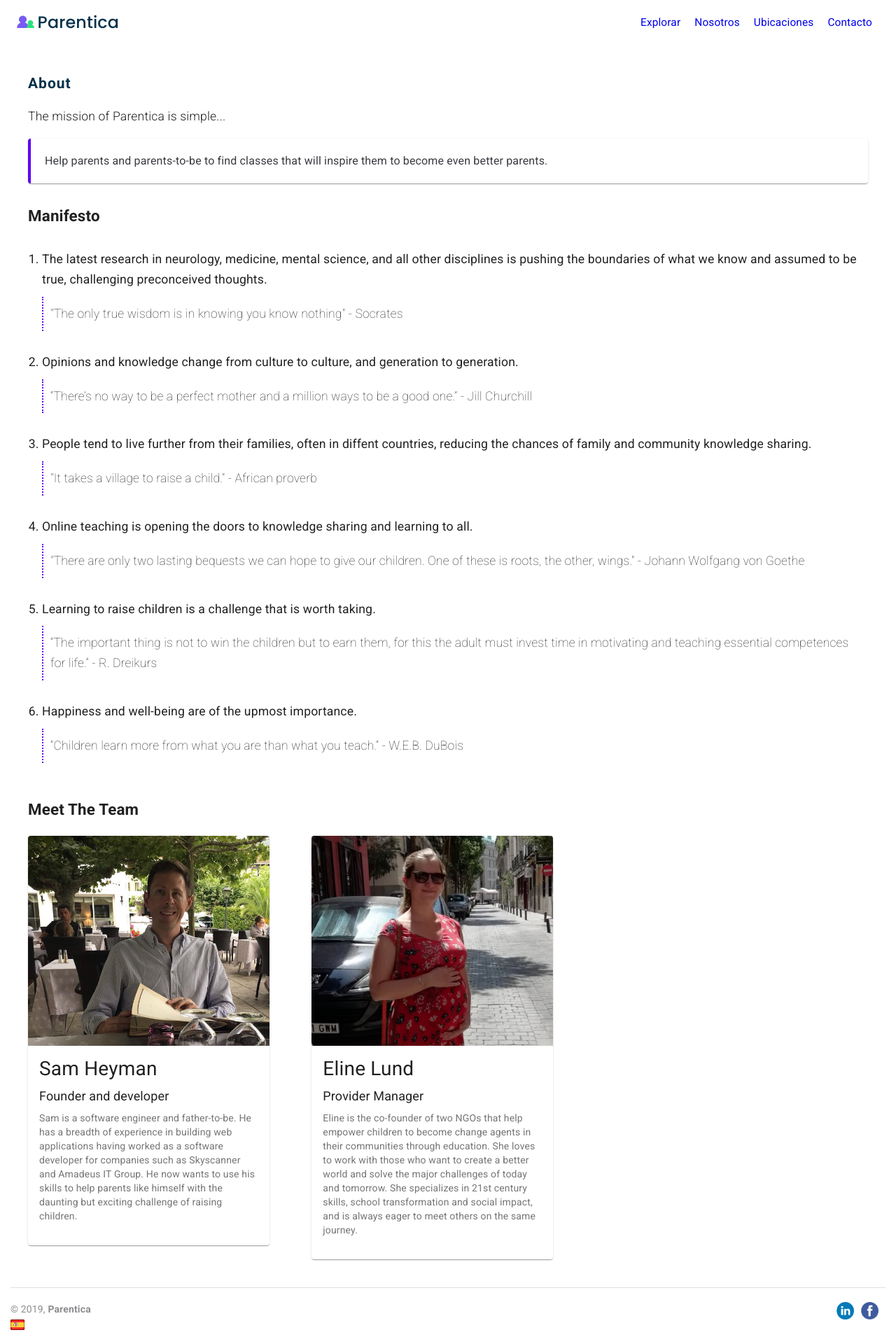
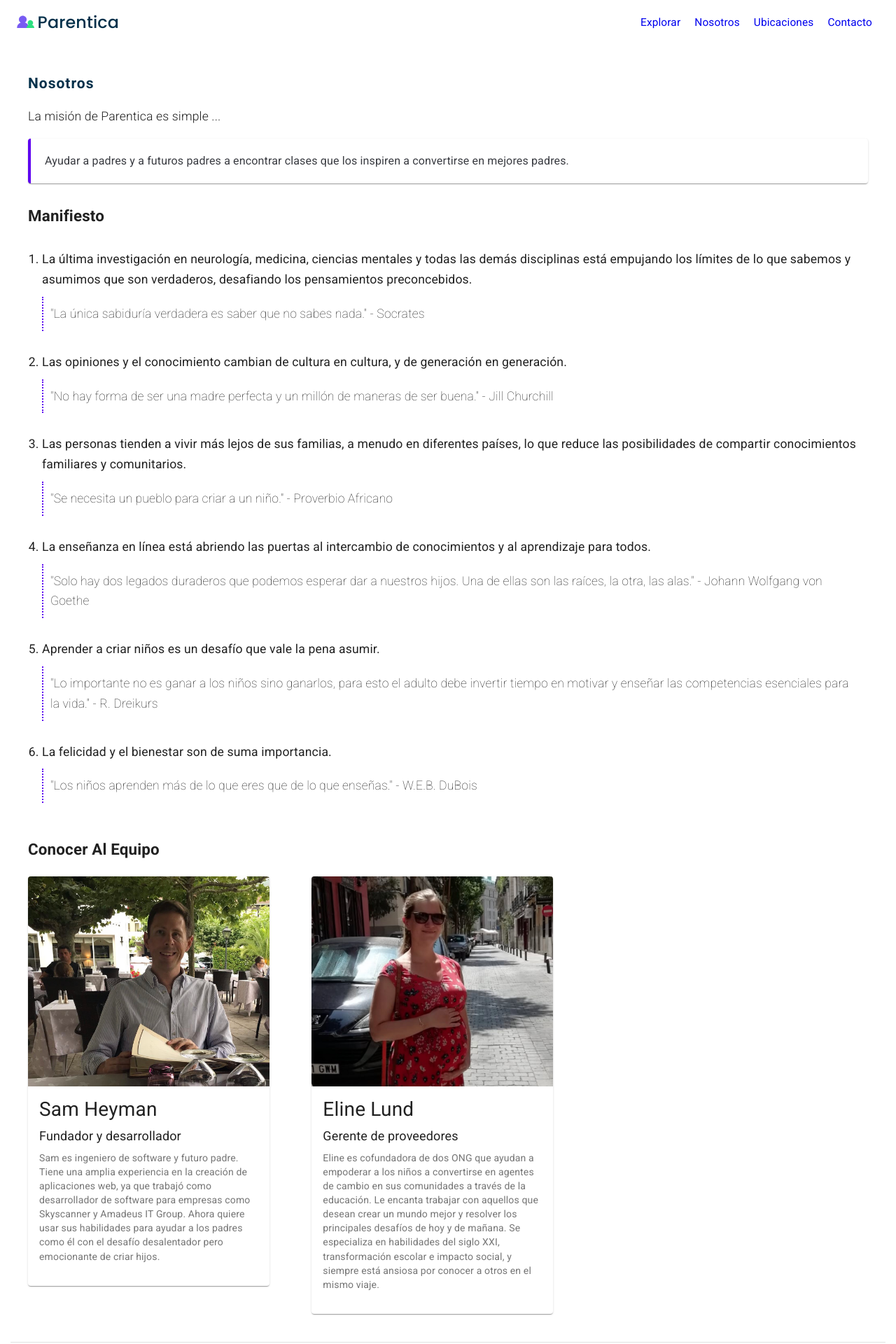
Before and after one commit to samheyman/parentica, a React (Create React App) app: page /about in a window 1280 px wide. Shown: the top 1920 px of the page at 70% size. Built offline with nearby package versions, Linux system fonts and the light colour scheme.

Commit message:
Add I18N to About page

```diff
--- a/src/locales/translations.json
+++ b/src/locales/translations.json
@@ -112,6 +112,71 @@
     "locations.contactUs.p1.es-SP": "Actualmente estamos ubicados y prestamos servicios a Madrid en España, pero esperamos llegar a otras ciudades en el futuro cercano.",
 
     "locations.contactUs.p2.en-GB": "Feel free to contact us for more information or to list your classes.",
-    "locations.contactUs.p2.es-SP": "No dude en contactarnos para obtener más información o para enumerar sus clases."
+    "locations.contactUs.p2.es-SP": "No dude en contactarnos para obtener más información o para enumerar sus clases.",
+
+
+    "about.about.en-GB": "About",
+    "about.about.es-SP": "Nosotros",
+
+    "about.mission.p1.en-GB": "The mission of Parentica is simple...",
+    "about.mission.p1.es-SP": "La misión de Parentica es simple ...",
+
+    "about.mission.statement.en-GB": "Help parents and parents-to-be find classes that will inspire them to become even better parents.",
+    "about.mission.statement.es-SP": "Ayudar a padres y a futuros padres a encontrar clases que los inspiren a convertirse en mejores padres.",
+
+    "about.manifesto.en-GB": "Manifesto",
+    "about.manifesto.es-SP": "Manifiesto",
+
+    "about.manifesto.p1.en-GB": "The latest research in neurology, medicine, mental science, and all other disciplines is pushing the boundaries of what we know and assumed to be true, challenging preconceived thoughts.",
+    "about.manifesto.p1.es-SP": "La última investigación en neurología, medicina, ciencias mentales y todas las demás disciplinas está empujando los límites de lo que sabemos y asumimos que son verdaderos, desafiando los pensamientos preconcebidos.",
+
+    "about.manifesto.q1.en-GB": "\"The only true wisdom is in knowing you know nothing.\" - Socrates",
+    "about.manifesto.q1.es-SP": "\"La única sabiduría verdadera es saber que no sabes nada.\" - Socrates",
+
+    "about.manifesto.p2.en-GB": "Opinions and knowledge change from culture to culture, and generation to generation.",
+    "about.manifesto.p2.es-SP": "Las opiniones y el conocimiento cambian de cultura en cultura, y de generación en generación.",
+
+    "about.manifesto.q2.en-GB": "\"There’s no way to be a perfect mother and a million ways to be a good one.\" - Jill Churchill",
+    "about.manifesto.q2.es-SP": "\"No hay forma de ser una madre perfecta y un millón de maneras de ser buena.\" - Jill Churchill",
+
+    "about.manifesto.p3.en-GB": "People tend to live further from their families, often in different countries, reducing the chances of family and community knowledge sharing.   ",
+    "about.manifesto.p3.es-SP": "Las personas tienden a vivir más lejos de sus familias, a menudo en diferentes países, lo que reduce las posibilidades de compartir conocimientos familiares y comunitarios.",
+
+    "about.manifesto.q3.en-GB": "\"It takes a village to raise a child.\" - African Proverb",
+    "about.manifesto.q3.es-SP": "\"Se necesita un pueblo para criar a un niño.\" - Proverbio Africano",
+
+    "about.manifesto.p4.en-GB": "Online teaching is opening the doors to knowledge sharing and learning to all.",
+    "about.manifesto.p4.es-SP": "La enseñanza en línea está abriendo las puertas al intercambio de conocimientos y al aprendizaje para todos.",
+
+    "about.manifesto.q4.en-GB": "\"There are only two lasting bequests we can hope to give our children. One of these is roots, the other, wings.\" - Johann Wolfgang von Goethe",
+    "about.manifesto.q4.es-SP": "\"Solo hay dos legados duraderos que podemos esperar dar a nuestros hijos. Una de ellas son las raíces, la otra, las alas.\" - Johann Wolfgang von Goethe",
+
+    "about.manifesto.p5.en-GB": "Learning to raise children is a challenge that is worth taking.",
+    "about.manifesto.p5.es-SP": "Aprender a criar niños es un desafío que vale la pena asumir.",
+
+    "about.manifesto.q5.en-GB": "\"The important thing is not to win the children but to earn them, for this the adult must invest time in motivating and teaching essential competencies for life.\" - R. Dreikurs",
+    "about.manifesto.q5.es-SP": "\"Lo importante no es ganar a los niños sino ganarlos, para esto el adulto debe invertir tiempo en motivar y enseñar las competencias esenciales para la vida.\" - R. Dreikurs",
+
+    "about.manifesto.p6.en-GB": "Happiness and well-being are of the upmost importance.",
+    "about.manifesto.p6.es-SP": "La felicidad y el bienestar son de suma importancia.",
+
+    "about.manifesto.q6.en-GB": "\"Children learn more from what you are than what you teach.\" - W.E.B. DuBois",
+    "about.manifesto.q6.es-SP": "\"Los niños aprenden más de lo que eres que de lo que enseñas.\" - W.E.B. DuBois",
+
+    "about.team.meet.en-GB": "Meet the team",
+    "about.team.meet.es-SP": "Conocer al equipo",
+
+    "about.team.samJob.en-GB": "Founder and developer",
+    "about.team.samJob.es-SP": "Fundador y desarrollador",
+
+    "about.team.elineJob.en-GB": "Provider manager",
+    "about.team.elineJob.es-SP": "Gerente de proveedores",
+
+    "about.team.samDescription.en-GB": "Sam is a software engineer and father-to-be. He has a breadth of experience in building web applications having worked as a software developer for companies such as Skyscanner and Amadeus IT Group. He now wants to use his skills to help parents like himself with the daunting but exciting challenge of raising children.",
+    "about.team.samDescription.es-SP": "Sam es ingeniero de software y futuro padre. Tiene una amplia experiencia en la creación de aplicaciones web, ya que trabajó como desarrollador de software para empresas como Skyscanner y Amadeus IT Group. Ahora quiere usar sus habilidades para ayudar a los padres como él con el desafío desalentador pero emocionante de criar hijos.",
+
+    "about.team.elineDescription.en-GB": "Eline is the co-founder of two NGOs that help empower children to become change agents in their communities through education. She loves to work with those who want to create a better world and solve the major challenges of today and tomorrow. She specializes in 21st century skills, school transformation and social impact, and is always eager to meet others on the same journey.",
+    "about.team.elineDescription.es-SP": "Eline es cofundadora de dos ONG que ayudan a empoderar a los niños a convertirse en agentes de cambio en sus comunidades a través de la educación. Le encanta trabajar con aquellos que desean crear un mundo mejor y resolver los principales desafíos de hoy y de mañana. Se especializa en habilidades del siglo XXI, transformación escolar e impacto social, y siempre está ansiosa por conocer a otros en el mismo viaje."
+
 
 }
--- a/src/pages/About.js
+++ b/src/pages/About.js
@@ -9,6 +9,7 @@ import CardContent from '@material-ui/core/CardContent';
 import CardMedia from '@material-ui/core/CardMedia';
 import Typography from '@material-ui/core/Typography';
 import Paper from '@material-ui/core/Paper';
+import { FormattedMessage } from 'react-intl';
 
 const useStyles = makeStyles(theme => ({
     root: {
@@ -37,42 +38,113 @@ function About(props) {
         <Container className="main-content">
             <div className="col content">
                 <div className={classes.root}>
-                    <h2>About</h2>
-                    <p>The mission of Parentica is simple...<br/></p>
+                    <h2>
+                        <FormattedMessage
+                            id={`about.about.${props.locale}`}
+                            defaultMessage=""
+                        />
+                    </h2>
+                    <p><FormattedMessage
+                            id={`about.mission.p1.${props.locale}`}
+                            defaultMessage=""
+                        />
+                        <br/>
+                    </p>
                     <Paper className={`quote ${classes.root}`}>
                         <Typography component="p">
-                        Help parents and parents-to-be to find classes that will inspire them to become even better parents.
+                            <FormattedMessage
+                                id={`about.mission.statement.${props.locale}`}
+                                defaultMessage=""
+                            />
                         </Typography>
                     </Paper>
 
-                    <h3>Manifesto</h3>
+                    <h3>
+                        <FormattedMessage
+                            id={`about.manifesto.${props.locale}`}
+                            defaultMessage=""
+                        />
+                    </h3>
                     <ol>
-                        <li>The latest research in neurology, medicine, mental science, and all other disciplines is pushing the boundaries of what we know and assumed to be true, challenging preconceived thoughts.                                <br/>
-                            <div className="manifesto-quote">"The only true wisdom is in knowing you know nothing" - Socrates</div>
-                        </li>
-                        <li>Opinions and knowledge change from culture to culture, and generation to generation.
-                            <br/>
-                            <div className="manifesto-quote">“There’s no way to be a perfect mother and a million ways to be a good one.” - Jill Churchill</div>
-                        </li>
-                        <li>People tend to live further from their families, often in diffent countries, reducing the chances of family and community knowledge sharing.
-                        <br/>
-                            <div className="manifesto-quote">"It takes a village to raise a child." - African proverb</div>
-                        </li>
-                        <li>Online teaching is opening the doors to knowledge sharing and learning to all.
-                            <br/>
-                            <div className="manifesto-quote">"There are only two lasting bequests we can hope to give our children. One of these is roots, the other, wings." - Johann Wolfgang von Goethe</div>
-                        </li>
-                        <li>Learning to raise children is a challenge that is worth taking.
-                            <br/>
-                            <div className="manifesto-quote">“The important thing is not to win the children but to earn them, for this the adult must invest time in motivating and teaching essential competences for life.” - R. Dreikurs</div>
+                        <li>
+                            <FormattedMessage
+                                id={`about.manifesto.p1.${props.locale}`}
+                                defaultMessage=""
+                            />
+                            <div className="manifesto-quote">
+                                <FormattedMessage
+                                    id={`about.manifesto.q1.${props.locale}`}
+                                    defaultMessage=""
+                                />
+                            </div>
                         </li>
                         <li>
-                            Happiness and well-being are of the upmost importance.
-                            <br/>
-                            <div className="manifesto-quote">“Children learn more from what you are than what you teach.” - W.E.B. DuBois</div>
+                            <FormattedMessage
+                                id={`about.manifesto.p2.${props.locale}`}
+                                defaultMessage=""
+                            />
+                            <div className="manifesto-quote">
+                                <FormattedMessage
+                                    id={`about.manifesto.q2.${props.locale}`}
+                                    defaultMessage=""
+                                />
+                            </div>
+                        </li>
+                        <li>
+                            <FormattedMessage
+                                id={`about.manifesto.p3.${props.locale}`}
+                                defaultMessage=""
+                            />
+                            <div className="manifesto-quote">
+                                <FormattedMessage
+                                    id={`about.manifesto.q3.${props.locale}`}
+                                    defaultMessage=""
+                                />
+                            </div>
+                        </li>
+                        <li>
+                            <FormattedMessage
+                                id={`about.manifesto.p4.${props.locale}`}
+                                defaultMessage=""
+                            />
+                            <div className="manifesto-quote">
+                                <FormattedMessage
+                                    id={`about.manifesto.q4.${props.locale}`}
+                                    defaultMessage=""
+                                />
+                            </div>
+                        </li>
+                        <li>
+                            <FormattedMessage
+                                id={`about.manifesto.p5.${props.locale}`}
+                                defaultMessage=""
+                            />
+                            <div className="manifesto-quote">
+                                <FormattedMessage
+                                    id={`about.manifesto.q5.${props.locale}`}
+                                    defaultMessage=""
+                                />
+                            </div>
+                        </li>
+                        <li>
+                            <FormattedMessage
+                                id={`about.manifesto.p6.${props.locale}`}
+                                defaultMessage=""
+                            />
+                            <div className="manifesto-quote">
+                                <FormattedMessage
+                                    id={`about.manifesto.q6.${props.locale}`}
+                                    defaultMessage=""
+                                />
+                            </div>
                         </li>
                     </ol>
-                    <h3>Meet the team</h3>
+                    <h3>
+                        <FormattedMessage
+                            id={`about.team.meet.${props.locale}`}
+                            defaultMessage=""
+                        />
+                    </h3>
                     <Grid container spacing={2}>
                         <Grid item sm={6} md={4}>
                             <Card className={classes.card}>
@@ -87,12 +159,16 @@ function About(props) {
                                         Sam Heyman
                                     </Typography>
                                     <Typography gutterBottom variant="h4" component="h4" className="job-title">
-                                        Founder and developer
+                                        <FormattedMessage
+                                            id={`about.team.samJob.${props.locale}`}
+                                            defaultMessage=""
+                                        />
                                     </Typography>
                                     <Typography variant="body2" color="textSecondary" component="p">
-                                        Sam is a software engineer and father-to-be. He has a breadth of experience in
-                                        building web applications having worked as a
-                                        software developer for companies such as Skyscanner and Amadeus IT Group. He now wants to use his skills to help parents like himself with the daunting but exciting challenge of raising children.
+                                        <FormattedMessage
+                                            id={`about.team.samDescription.${props.locale}`}
+                                            defaultMessage=""
+                                        />
                                     </Typography>
                                     </CardContent>
                                 </CardActionArea>
@@ -114,12 +190,16 @@ function About(props) {
                                         Eline Lund
                                     </Typography>
                                     <Typography gutterBottom variant="h4" component="h4" className="job-title">
-                                        Provider Manager
+                                        <FormattedMessage
+                                            id={`about.team.elineJob.${props.locale}`}
+                                            defaultMessage=""
+                                        />
                                     </Typography>
                                     <Typography variant="body2" color="textSecondary" component="p">
-                                    Eline is the co-founder of two NGOs that help empower children to become change agents in their communities through education.
-                                    She loves to work with those who want to create a better world and solve the major challenges of today and tomorrow.
-                                    She specializes in 21st century skills, school transformation and social impact, and is always eager to meet others on the same journey.
+                                        <FormattedMessage
+                                            id={`about.team.elineDescription.${props.locale}`}
+                                            defaultMessage=""
+                                        />
                                     </Typography>
                                     </CardContent>
                                 </CardActionArea>
--- a/src/pages/Locations.js
+++ b/src/pages/Locations.js
@@ -1,5 +1,4 @@
 import React from 'react';
-import { Link } from 'react-router-dom';
 import Container from '@material-ui/core/Container';
 import { makeStyles } from '@material-ui/core/styles';
 import { FormattedMessage } from 'react-intl';
```
